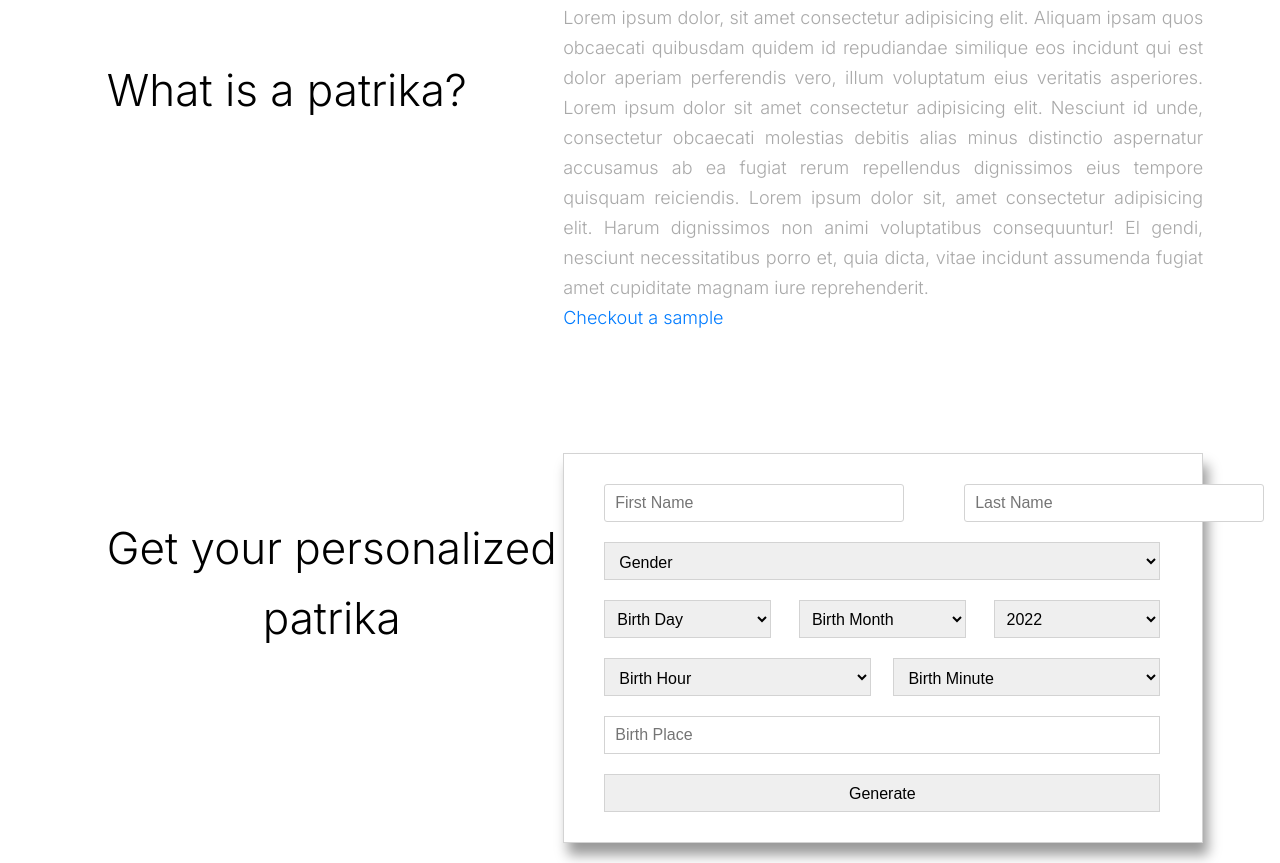
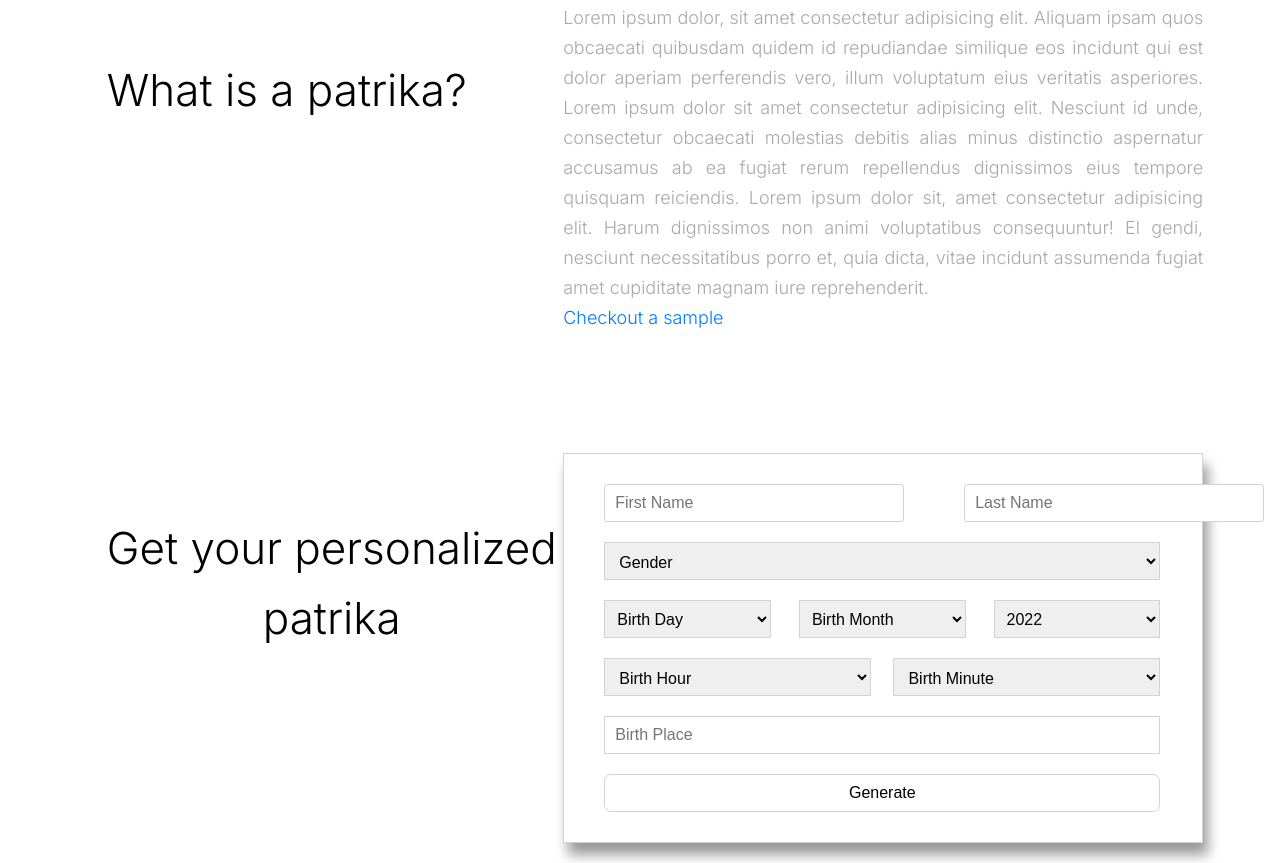
Before and after one commit to Shubh17ss/Astrology, a plain HTML site: page index.html in a window 1280 px wide. Shown: the part 2525-3388 px from the top of the page. Drawn offline with Linux system fonts and the light colour scheme; a web font is replaced by a local one.

Commit message:
Style_changes

```diff
--- a/index.html
+++ b/index.html
@@ -231,7 +231,7 @@
                             <input type="text" placeholder="Birth Place" class="input_place" id="place_of_birth">
                         </div>
                         <div class="dob">
-                            <input type="submit"   value="Generate" class="input_place" >
+                            <input type="submit"   value="Generate" class="generate_horoscope_btn" >
                         </div>
                     </form>
                 </div>
--- a/style.css
+++ b/style.css
@@ -491,6 +491,20 @@ nav .desktop-nav li a:hover{
     border: 0.5px solid #D3D3D3;
 }
 
+.generate_horoscope_btn{
+    width:100%;
+    height: 38px;
+    background: white;
+    font-size: 16px;
+    border:0.5px solid #D3D3D3;
+    border-radius: 7px;
+    transition: 200ms ease-in-out;
+}
+.generate_horoscope_btn:hover{
+    color:white;
+    background: #333;
+}
+
 /*  PATRIKA CONTAINER END*/
 
 
```
